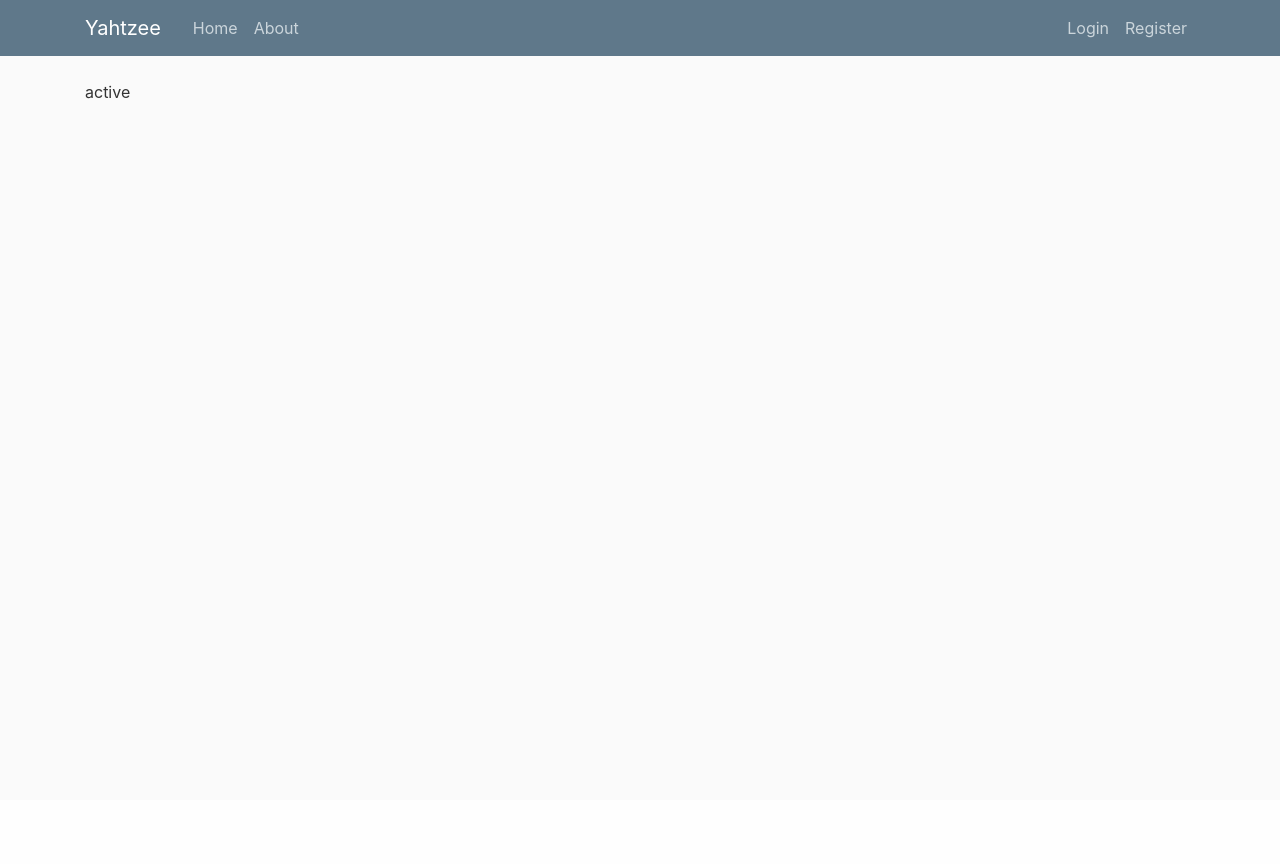
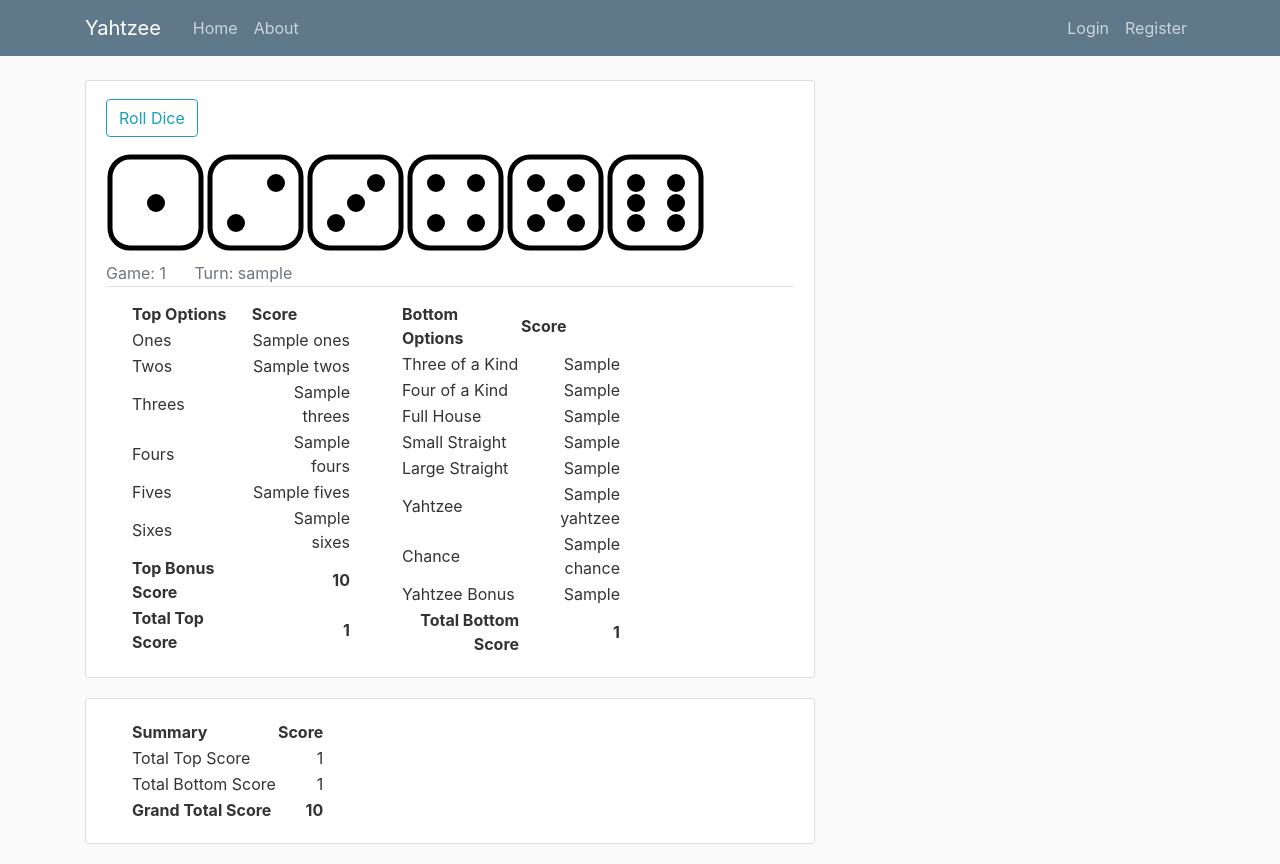
Before and after one commit to pmacking/yahtzee-app, a Flask app: template yahtzee/templates/usergame_round.html in a window 1280 px wide. Before the commit the page ends 99 px from the top, so only its background shows below. Run offline with Flask 2, Linux system fonts and the light colour scheme; tables that the repository leaves empty hold one stand-in row (values such as "Sample post"); the template is opened without the code that fills it: values that come from a table or form of the project are taken from there, most other values are stand-ins (such as "Sample title", 1, 10 or a date in 2020); parts of the project's set-up code (start-up, migrations or seed data) failed here and were passed over; some libraries are stand-ins or nearby versions.

Commit message:
Adds usergame_round route and template and dice assets

```diff
--- a/yahtzee/games/forms.py
+++ b/yahtzee/games/forms.py
@@ -1,5 +1,10 @@
 from flask_wtf import FlaskForm
 from wtforms import SubmitField
+
+
+class RollDiceForm(FlaskForm):
+    """Roll dice button utilized in usergame_round"""
+    submit = SubmitField('Roll Dice')
 
 
 class NewGameForm(FlaskForm):
--- a/yahtzee/models.py
+++ b/yahtzee/models.py
@@ -46,7 +46,7 @@
     total_bottom_score = db.Column(db.Integer, nullable=True)
     grand_total_score = db.Column(db.Integer, nullable=True)
     round_id = db.Column(db.Integer, nullable=False, default=1)
-    roll = db.Column(db.Integer, nullable=False, default=1)
+    roll_id = db.Column(db.Integer, nullable=False, default=1)
     user_id = db.Column(
         db.Integer, db.ForeignKey('user.id'), nullable=False
     )
--- a/yahtzee/templates/account.html
+++ b/yahtzee/templates/account.html
@@ -1,5 +1,5 @@
 {% extends "layout.html" %}
-{% block content %} <!-- "content" not required, is handy as ref to layout -->
+{% block content %}
     <div class="content-section">
         <div class="media">
             <img class="rounded-circle account-img" src="{{ image_file }}">
--- a/yahtzee/templates/usergame.html
+++ b/yahtzee/templates/usergame.html
@@ -2,13 +2,16 @@
 {% block content %}
     <article class="media content-section">
       <div class="media-body">
+        {% if request.endpoint == "games.usergame" %}
             <form method="POST" action="">
                 {{ form.hidden_tag() }} <!-- adds CSRF token: protect attacks-->
                 <div class="form-group">
                     {{ form.submit(class="btn btn-outline-info mt-2") }}
                 </div>
             </form>
-        {# <button type="button" class="btn btn-sm m-1 mb-4">Play Game</button> #}
+        {% endif %}
+        {% block inception %}
+        {% endblock inception %}
         <div class="article-metadata">
             <medium class="text-muted mr-4">Game: {{ usergame.game_id }}</medium>
             <medium class="text-muted">Turn: {{ turn_user.username }}</medium>
--- a/yahtzee/templates/usergame_round.html
+++ b/yahtzee/templates/usergame_round.html
@@ -1,4 +1,17 @@
-{% extends "layout.html" %}
-{% block content %}
-    {{ game.game_state }}
-{% endblock content %}
+{% extends "usergame.html" %}
+{% block inception %}
+    <form method="POST" action="">
+        {{ form.hidden_tag() }} <!-- adds CSRF token: protect attacks-->
+        <div class="form-group">
+            {{ form.submit(class="btn btn-outline-info mt-2") }}
+        </div>
+    </form>
+    <div class="media mt-2 mb-2">
+        <img src="/static/dice/dice1.svg">
+        <img src="/static/dice/dice2.svg">
+        <img src="/static/dice/dice3.svg">
+        <img src="/static/dice/dice4.svg">
+        <img src="/static/dice/dice5.svg">
+        <img src="/static/dice/dice6.svg">
+    </div>
+{% endblock inception %}
```
Also changed, not shown: yahtzee/games/routes.py (+33 -4 lines), yahtzee/static/dice/Dice1.svg (added), yahtzee/static/dice/Dice2.svg (added), yahtzee/static/dice/Dice3.svg (added), yahtzee/static/dice/Dice4.svg (added), yahtzee/static/dice/Dice5.svg (added), yahtzee/static/dice/Dice6.svg (added). Lines whose indentation alone changed are shown as unchanged.
